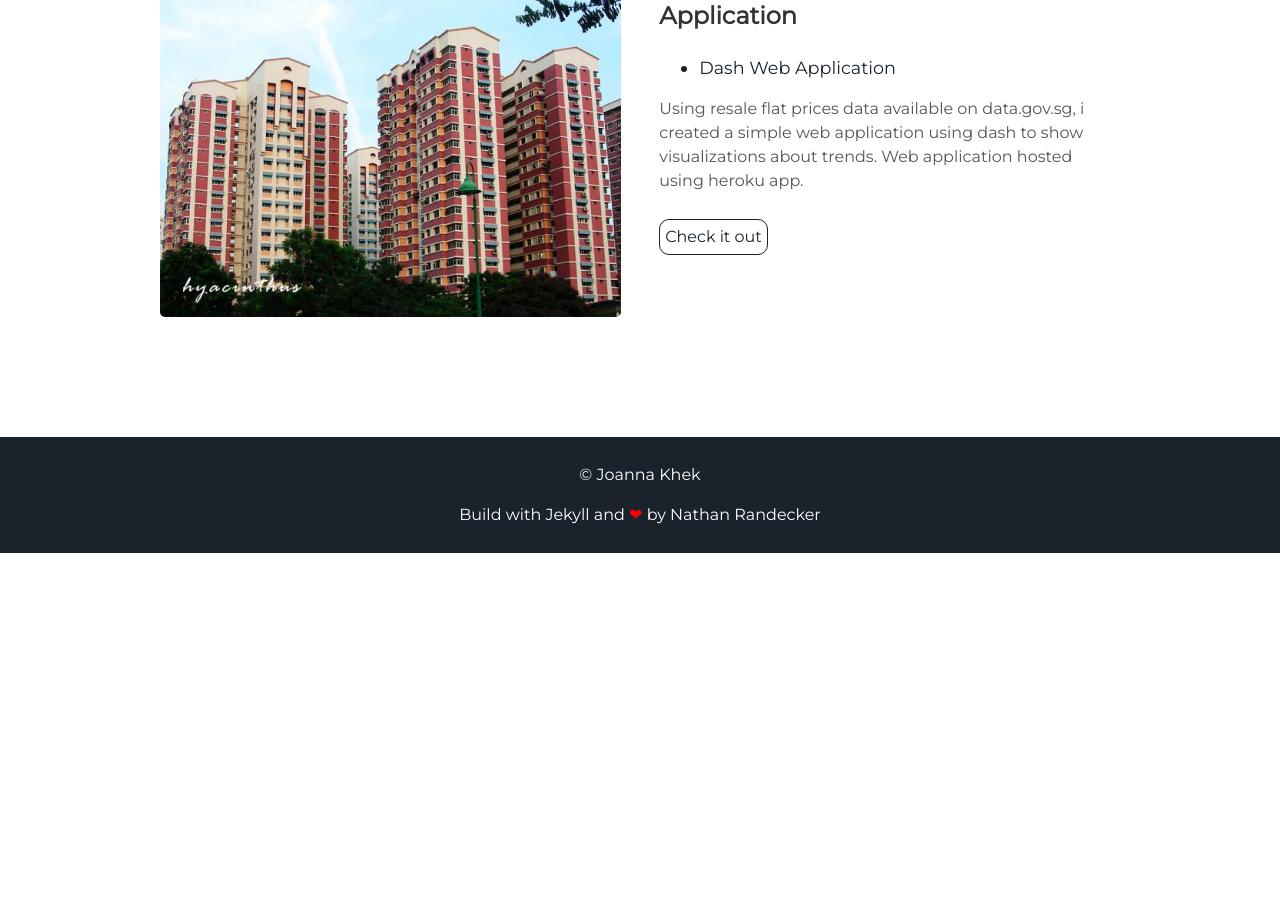
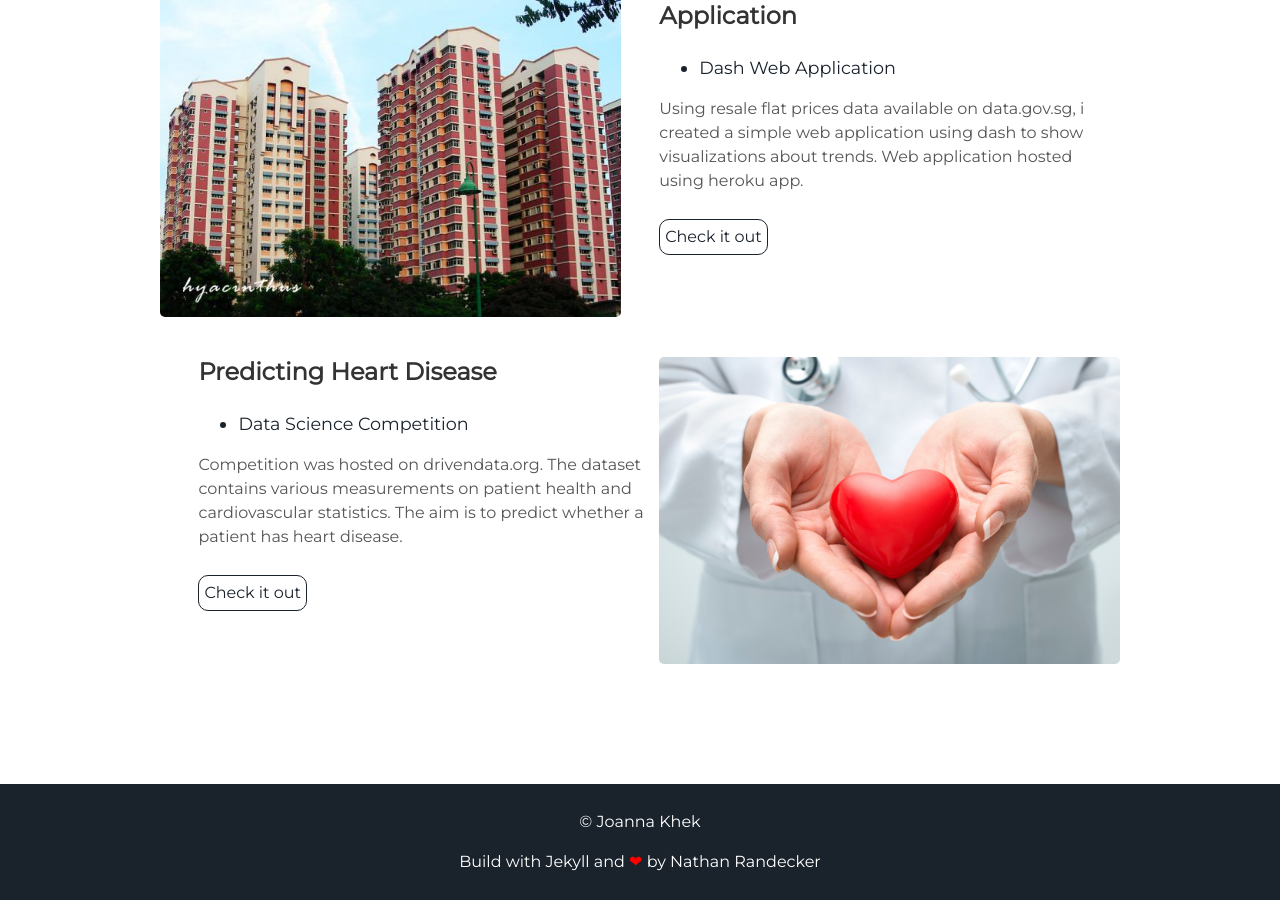
Before and after one commit to Joanna-Khek/joanna-khek.github.io, a Jekyll site: the page built from index.html, in a window 1280 px wide and 900 px high, scrolled down 2097 px. Built offline with Jekyll 4.4.1, drawn with Linux system fonts in a browser that asks for light colours; before the commit the page ends 2650 px from its top, so only the background shows below that.

Commit message:
add projects

```diff
--- a/_includes/projects.html
+++ b/_includes/projects.html
@@ -27,3 +27,16 @@
     <a class="project-link" href="https://sg-resale-flat-app.herokuapp.com/">Check it out</a>
   </div>
 </div>
+<div class="user-projects">
+  <div class="images-right">
+    <img alt="mountains" src="{{ "/assets/img/heart-health.jpg" | prepend: site.baseurl }}" />
+  </div>
+  <div class="contents-right">
+    <h3> Predicting Heart Disease </h3>
+    <ul>
+      <li> Data Science Competition </li>
+    </ul>
+    <p>Competition was hosted on drivendata.org. The dataset contains various measurements on patient health and cardiovascular statistics. The aim is to predict whether a patient has heart disease.</p>
+    <a class="project-link" href="https://github.com/Joanna-Khek/joanna-khek.github.io/blob/master/Predicting%20Heart%20Disease.ipynb">Check it out</a>
+  </div>
+</div>
```
Also changed, not shown: assets/img/heart-health.jpg (added), src/img/heart-health.jpg (added).
